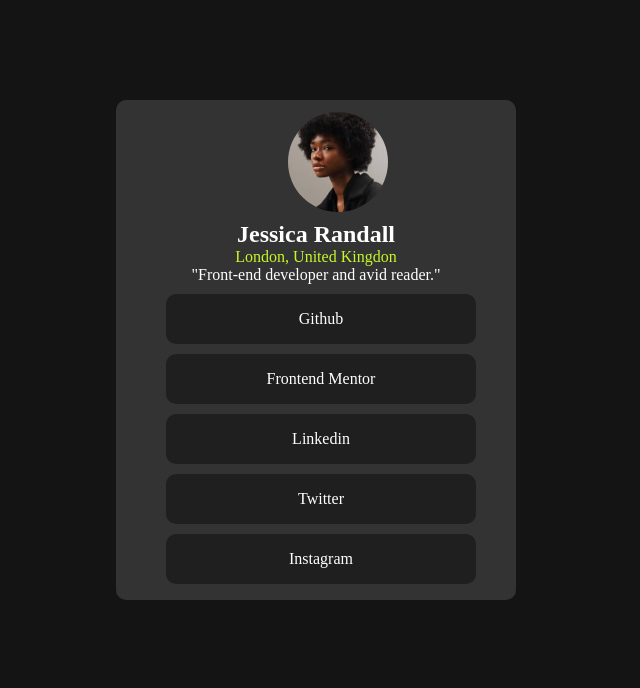
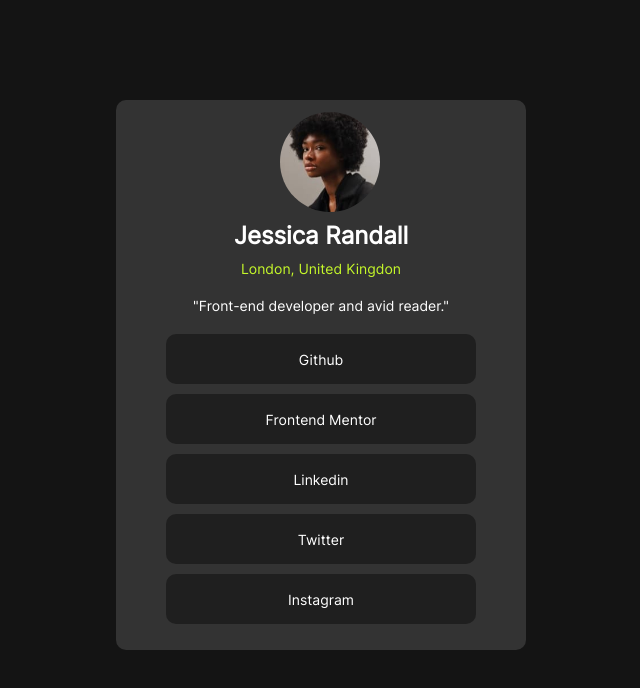
Before and after one commit to DTC-Formation/dtc-web-rjezra, a plain HTML site: page index.html in a window 1280 px wide. Shown: the whole page, without its empty margins (332-972 px from the left). Drawn offline with Linux system fonts and the light colour scheme.

Commit message:
rectification lien

```diff
--- a/index.html
+++ b/index.html
@@ -13,12 +13,14 @@
     <img src="./assets/images/avatar-jessica.jpeg" alt="">
     <h2>Jessica Randall</h2>
     <p class="londo">London, United Kingdon</p>
-    <p>"Front-end developer and avid reader."</p>
-    <div class="lien"><a href="#" class="liens">Github</a></div>
-    <div class="lien"><a href="#" class="liens">Frontend Mentor</a></div>
-    <div class="lien"><a href="#" class="liens">Linkedin</a></div>
-    <div class="lien"><a href="#" class="liens">Twitter</a></div>
-    <div class="lien"><a href="#" class="liens">Instagram</a></div>
+    <p class="text">"Front-end developer and avid reader."</p>
+    <div class="lien">
+      <a href="#">Github</a>
+      <a href="#">Frontend Mentor</a>
+      <a href="#">Linkedin</a>
+      <a href="#">Twitter</a>
+      <a href="#">Instagram</a>
+    </div>
   </div>
 </body>
 
--- a/styles/index.css
+++ b/styles/index.css
@@ -1,7 +1,13 @@
+@font-face {
+    font-family: 'Inter-Regular';
+    src: url("../assets/fonts/static/Inter-Regular.ttf");
+}
+
 * {
     padding: 0;
     margin: 0;
     text-decoration: none;
+    font-family: 'Inter-Regular';
 }
 
 body {
@@ -9,8 +15,8 @@ body {
 }
 
 .corp {
-    width: 400px;
-    height: 500px;
+    width: 410px;
+    height: 550px;
     background: hsl(0, 0%, 20%);
     margin: 100px 35%;
     border-radius: 10px;
@@ -23,28 +29,35 @@ h2 {
 
 .londo {
     color: hsl(75, 94%, 57%);
+    margin-top: 10px;
+}
+
+.text {
+    margin: 20px;
+    font-family: 'Inter-Regular';
 }
 
 p {
     text-align: center;
     color: hsl(0, 0%, 100%);
+    font-size: 14px;
 }
 
 img {
     width: 100px;
     height: 100px;
     border-radius: 250px;
-    margin-left: 43%;
+    margin-left: 40%;
     margin-top: 12px;
     margin-bottom: 5px;
 
 }
 
-a {
-    color: hsl(0, 0%, 100%);
+.lien {
+    margin-top: 20px;
 }
 
-.lien {
+a {
     width: 300px;
     height: 40px;
     margin-top: 10px;
@@ -57,9 +70,10 @@ a {
     display: flex;
     justify-content: center;
     align-items: center;
+    font-size: 14px;
 }
 
-.lien :hover {
+a:hover {
     background: hsl(75, 94%, 57%);
-
+    color: hsl(0, 0%, 12%);
 }
```
